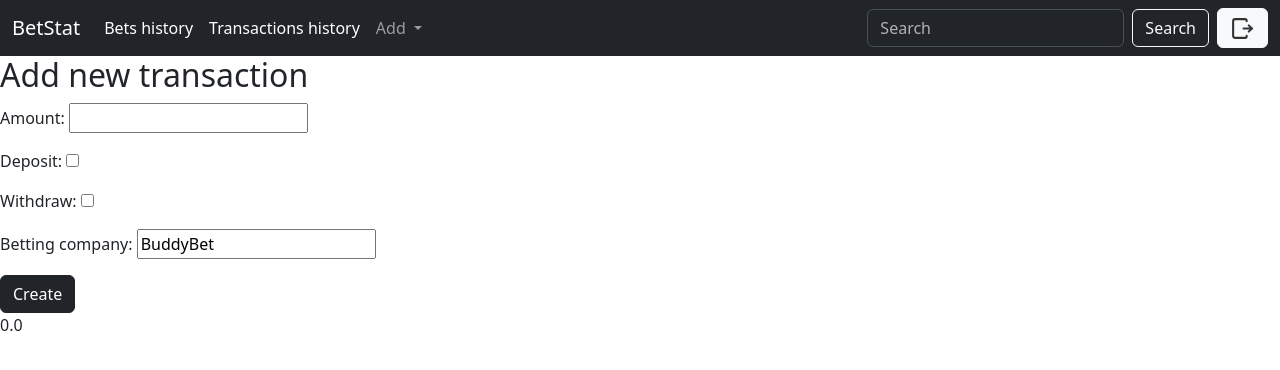
After one commit to cfifukr/bet_stat_django_learning, a Django app: page /bet_transaction/ in a window 1280 px wide. The commit adds this page. Shown: the top 370 px of the page. Run offline with Django 4.2, Linux system fonts and the light colour scheme; a user stored in the database is signed in; data comes from the database, SQL or seed files in the repository.

Commit message:
add bet/transaction + all bets page + balance change

```diff
--- a/bets/forms.py
+++ b/bets/forms.py
@@ -1,9 +1,27 @@
 from django import forms
-from .models import bet_db
+from .models import bet_db, transactions_db, balance_db
 
 class BetAddForm(forms.ModelForm):
 
 
     class Meta:
         model = bet_db
-        fields= ["sport", "tournament", "team1", "team2", "bet", "odd", "amount", "result", "return_bet", "betting_company"]
+        fields= ["sport", "tournament", "team1", "team2",
+                 "bet", "odd", "amount",
+                 "result", "return_bet", "live_bet",
+                 "betting_company"]
+
+class TransactionAddForm(forms.ModelForm):
+
+
+    class Meta:
+        model = transactions_db
+        fields= ["amount", "deposit", "withdraw", "betting_company"]
+
+
+class BalanceChangeForm(forms.ModelForm):
+
+
+    class Meta:
+        model = balance_db
+        fields= ["user", "balance"]
--- a/bets/models.py
+++ b/bets/models.py
@@ -2,7 +2,7 @@ from django.db import models
 from django.contrib.auth.models import User
 
 class bet_db(models.Model):
-    user = models.ForeignKey(User, on_delete=models.CASCADE, null = True, default = 2)
+    user = models.ForeignKey(User, on_delete=models.CASCADE)
     sport  = models.CharField(max_length=30)
     tournament = models.CharField(max_length=50, blank = True)
     team1 =  models.CharField(max_length=25, blank=True)
@@ -12,6 +12,7 @@ class bet_db(models.Model):
     amount = models.FloatField()
     result = models.BooleanField(default=False)
     return_bet = models.BooleanField(default=False)
+    live_bet = models.BooleanField(default=False)
     date_added = models.DateField(auto_now_add=True)
     betting_company = models.CharField(max_length=30, blank=True, default="BuddyBet")
 
@@ -22,24 +23,26 @@ class bet_db(models.Model):
         return str("RETURN" if self.return_bet ==  True else ["WIN" if self.result == True else "LOST"]) + " " +  self.bet + " " + "(" + self.team1 + " vs " + self.team2 + ")"
 
 class balance_db(models.Model):
-    user = models.ForeignKey(User, on_delete=models.CASCADE, default= 2)
+    user = models.ForeignKey(User, on_delete=models.CASCADE, primary_key= True)
     balance = models.FloatField()
     class Meta:
        verbose_name_plural = "balance"
 
     def __str__(self):
-        return self.user
+        return str(self.user)
 
 
 class transactions_db(models.Model):
 
     amount = models.FloatField()
-    user = models.ForeignKey(User,null = True, on_delete=models.CASCADE, default = 2)
+    user = models.ForeignKey(User,null = True, on_delete=models.CASCADE)
     date_transaction = models.DateField(auto_now_add=True)
     deposit = models.BooleanField(default=False)
     withdraw = models.BooleanField(default=False)
+    betting_company = models.CharField(max_length=30, blank=True, default="BuddyBet")
+
     class Meta:
        verbose_name_plural = "transactions"
 
     def __str__(self):
-        return self.amount + " " + self.date_transaction
+        return str("-" if self.deposit == True else "+") + str(self.amount) + " " + str(self.date_transaction)
--- /dev/null
+++ b/bets/templates/bets/add_transaction.html
@@ -0,0 +1,26 @@
+{% extends 'bets/base.html' %}
+
+
+
+{% block title %} Add transaction {% endblock %}
+
+
+{% block content %}
+
+
+    <h2> Add new transaction</h2>
+
+    <form method="POST">
+        {{form.as_p}}
+        <button  class="btn btn-dark" type = "submit">Create</button>
+    </form>
+    {{user_money}}
+
+
+
+
+
+
+
+
+{% endblock %}
--- a/bets/templates/bets/base.html
+++ b/bets/templates/bets/base.html
@@ -18,7 +18,7 @@
         <div class="collapse navbar-collapse" id="navbarSupportedContent">
           <ul class="navbar-nav me-auto mb-2 mb-lg-0">
             <li class="nav-item">
-              <a class="nav-link active" aria-current="page" href="#">Bets history</a>
+              <a class="nav-link active" aria-current="page" href="{% url 'bets_history_page' %}">Bets history</a>
             </li>
               <a class="nav-link active" aria-current="page" href="#">Transactions history</a>
             </li>
@@ -28,7 +28,7 @@
               </a>
               <ul class="dropdown-menu">
                 <li><a class="dropdown-item" href="{% url 'add_bet_page' %}">Bet</a></li>
-                <li><a class="dropdown-item" href="#">Transaction</a></li>
+                <li><a class="dropdown-item" href="{% url 'add_transaction_page' %}">Transaction</a></li>
               </ul>
             </li>
           </ul>
--- a/bets/views.py
+++ b/bets/views.py
@@ -3,7 +3,8 @@ from django.contrib.auth import login, logout,authenticate
 from django.contrib.auth.models import User
 from django.views.decorators.csrf import csrf_exempt
 from django.contrib.auth.decorators import login_required
-from .forms import BetAddForm
+from .forms import BetAddForm, TransactionAddForm
+from .models import balance_db, bet_db
 
 
 def main_page(request):
@@ -55,8 +56,47 @@ def bet_add_page(request):
 
         return render(request, 'bets/add_bet.html',data)
     else:
-        data_bet = BetAddForm(request.POST)
-        data_bet.save(commit=False)
+        bet = BetAddForm(request.POST)
+        data_bet = bet.save(commit=False)
         data_bet.user = request.user
         data_bet.save()
+        return redirect("bets_history_page")
+
+
+@login_required
+@csrf_exempt
+def transaction_add_page(request):
+    a = request.user
+    user_balance = balance_db.objects.get(user_id = a.id)
+    balance1 = float(user_balance.balance)
+
+    if request.method == "GET":
+        context = {
+            "form": TransactionAddForm,
+            "user_money" : balance1,
+
+
+        }
+        return render(request, 'bets/add_transaction.html', context)
+    else:
+        #transaction add
+        transaction = TransactionAddForm(request.POST)
+        transaction_data = transaction.save(commit=False)
+        transaction_data.user = request.user
+        transaction_data.save()
+
+        #change balance
+        trans_am = float(request.POST["amount"])
+
+        user_balance.balance = float(balance1 - trans_am if transaction_data.deposit else balance1 + trans_am)
+        user_balance.save()
         return redirect("main_page")
+
+
+def bets_history_page(request):
+    bets_data = bet_db.objects.filter(user=request.user).order_by("-date_added")
+
+    context = {
+        "bets_data": bets_data
+    }
+    return render(request, "bets/bets.html", context)
--- a/betting/urls.py
+++ b/betting/urls.py
@@ -7,6 +7,9 @@ urlpatterns = [
     path('admin/', admin.site.urls),
     path('', views.main_page, name = "main_page"),
     path('bet_add/', views.bet_add_page, name = "add_bet_page"),
+    path('bet_transaction/', views.transaction_add_page, name = "add_transaction_page"),
+    path('bets/', views.bets_history_page, name = "bets_history_page"),
+
 
 
 
```
Also changed, not shown: bets/templates/bets/bets.html (added, +29 -0 lines), bets/migrations/0006_transactions_db_betting_company.py (added), bets/migrations/0007_alter_balance_db_user_alter_bet_db_user_and_more.py (added), bets/migrations/0008_bet_db_live_bet.py (added), bets/migrations/0009_remove_balance_db_id_alter_balance_db_user.py (added), db.sqlite3.
